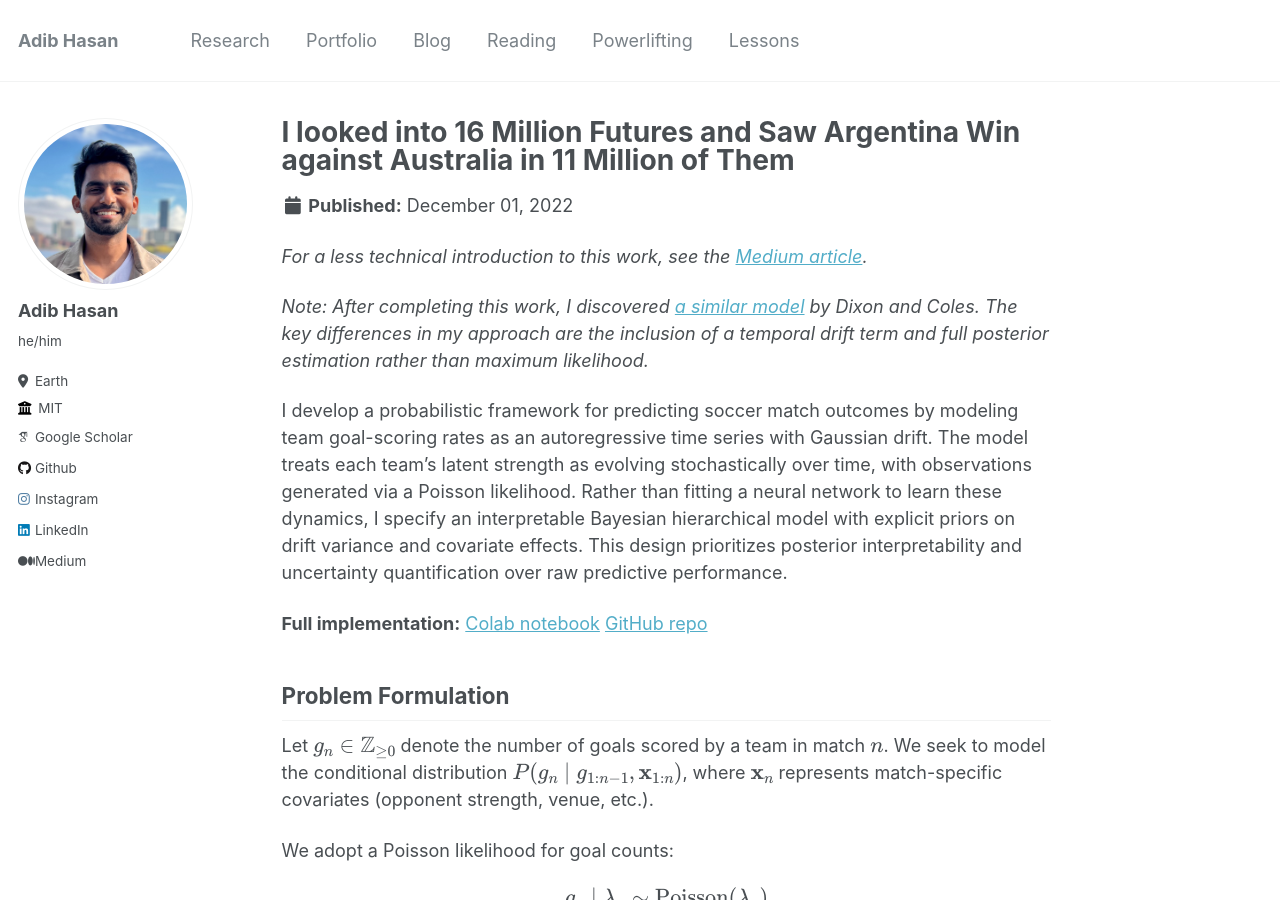
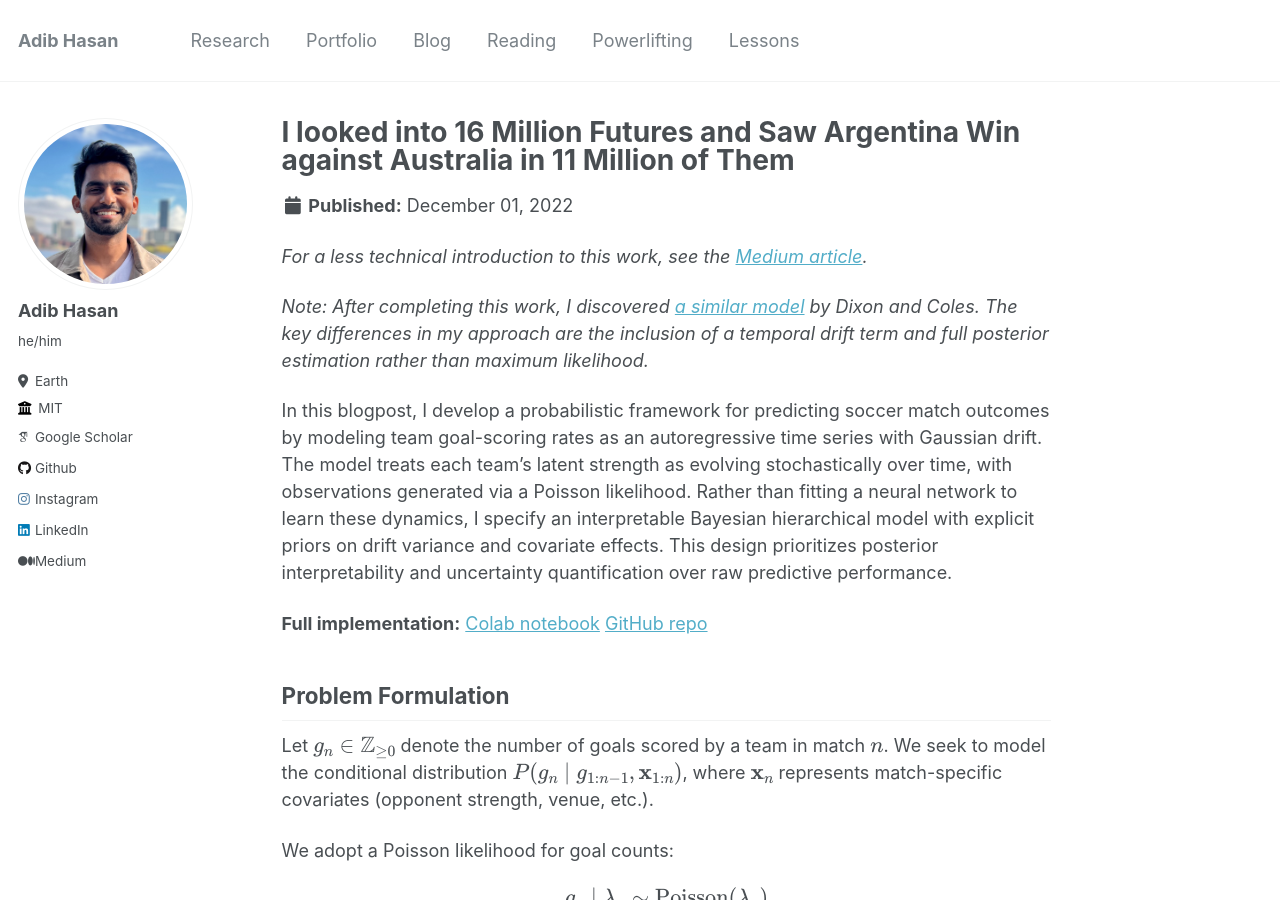
Before and after one commit to Neehan/neehan.github.io, a Jekyll site: the page built from _blog/bayesian-soccer-score.md, in a window 1280 px wide and 900 px high. Built offline with Jekyll 4.4.1, drawn with Linux system fonts in a browser that asks for light colours; some web fonts are replaced.

Commit message:
added bayesian soccer score

```diff
--- a/_blog/bayesian-soccer-score.md
+++ b/_blog/bayesian-soccer-score.md
@@ -9,7 +9,7 @@ date: 2022-12-01
 
 *Note: After completing this work, I discovered [a similar model](https://eightyfivepoints.blogspot.com/2018/05/what-can-we-expect-from-21st-fifa-world.html) by Dixon and Coles. The key differences in my approach are the inclusion of a temporal drift term and full posterior estimation rather than maximum likelihood.*
 
-I develop a probabilistic framework for predicting soccer match outcomes by modeling team goal-scoring rates as an autoregressive time series with Gaussian drift. The model treats each team's latent strength as evolving stochastically over time, with observations generated via a Poisson likelihood. Rather than fitting a neural network to learn these dynamics, I specify an interpretable Bayesian hierarchical model with explicit priors on drift variance and covariate effects. This design prioritizes posterior interpretability and uncertainty quantification over raw predictive performance.
+In this blogpost, I develop a probabilistic framework for predicting soccer match outcomes by modeling team goal-scoring rates as an autoregressive time series with Gaussian drift. The model treats each team's latent strength as evolving stochastically over time, with observations generated via a Poisson likelihood. Rather than fitting a neural network to learn these dynamics, I specify an interpretable Bayesian hierarchical model with explicit priors on drift variance and covariate effects. This design prioritizes posterior interpretability and uncertainty quantification over raw predictive performance.
 
 **Full implementation:** [Colab notebook](https://colab.research.google.com/drive/1b-o\_ACHLYiweYk\_Ynp\_qxcWvZ2Am7-At) [GitHub repo](https://github.com/notadib/soccer-wc-pred)
 
```
